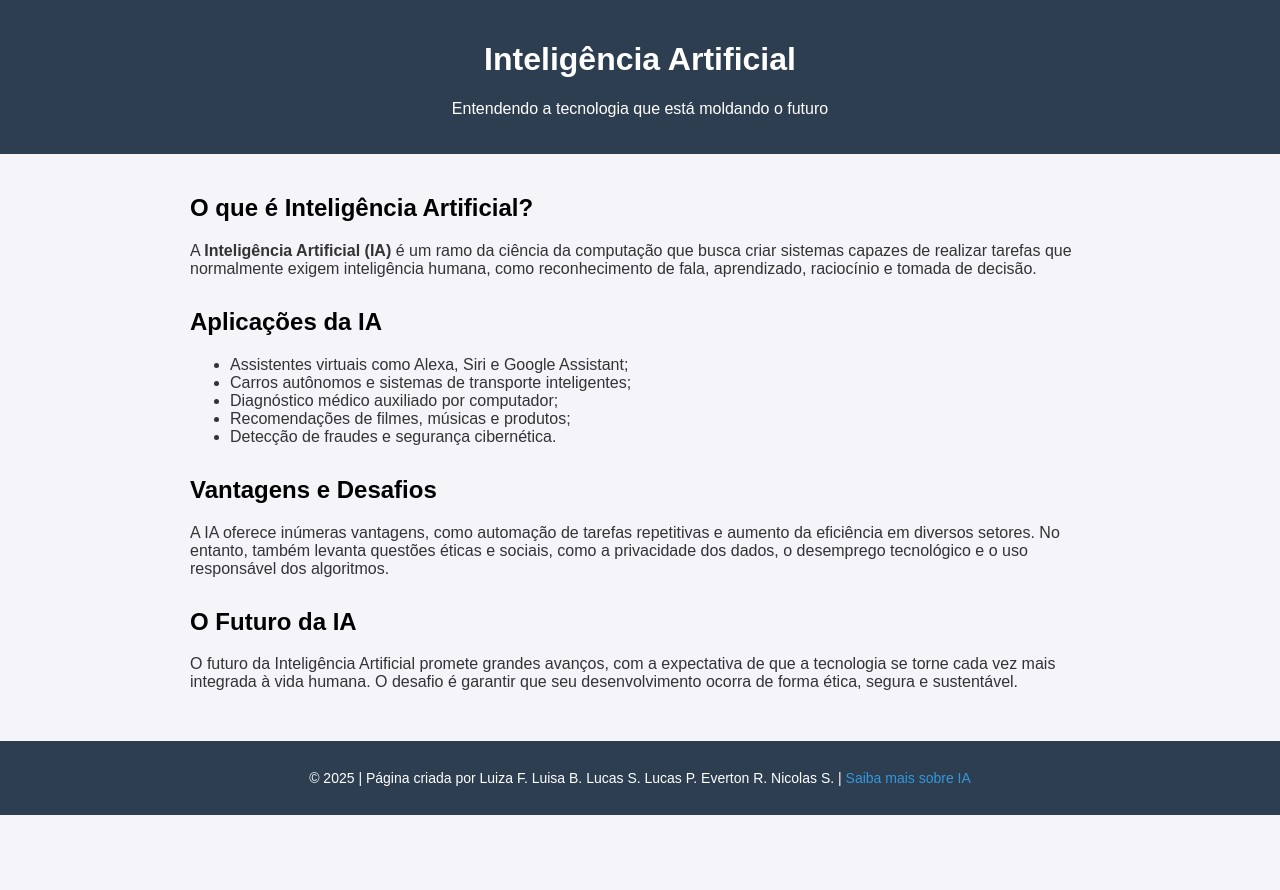
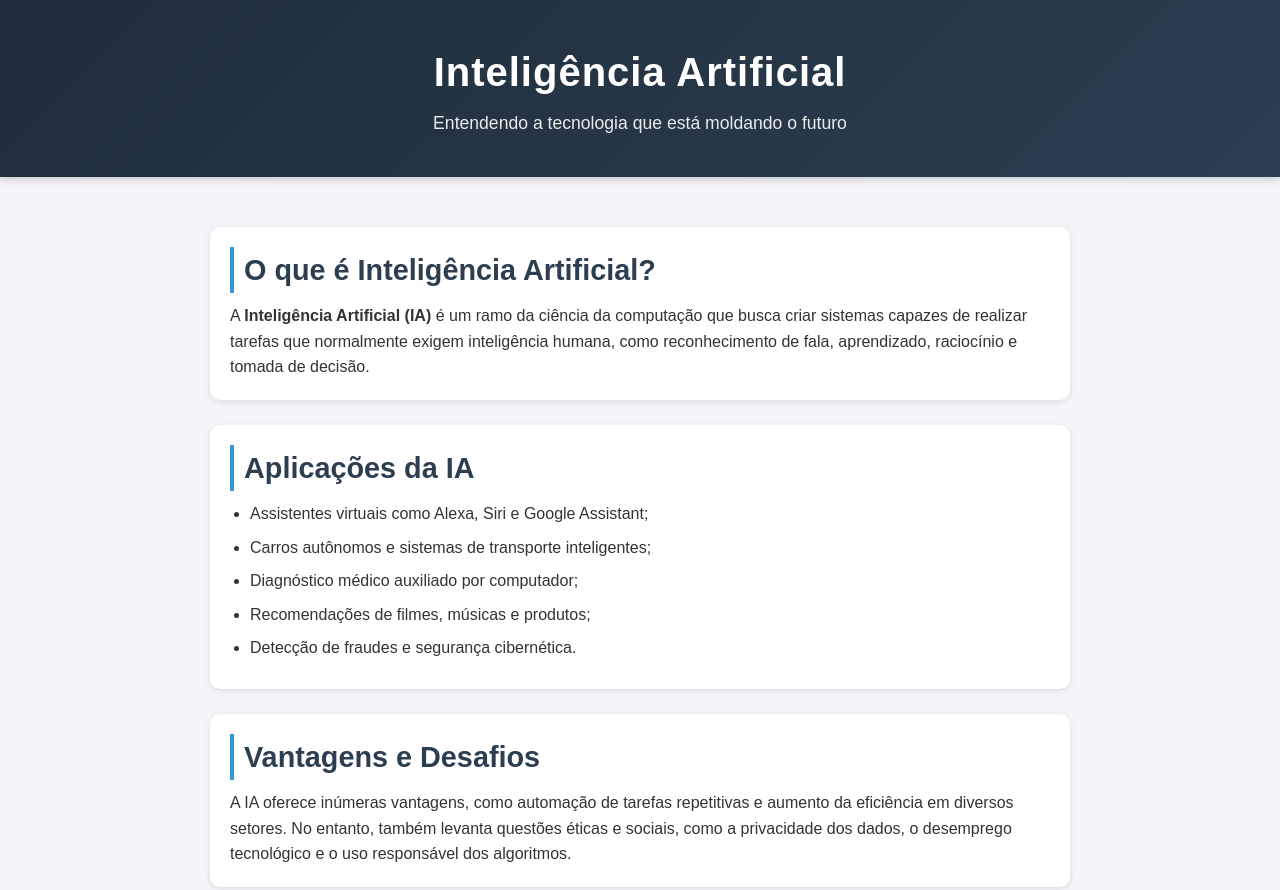
Before and after one commit to LucasSiqueirard/trabalho-faculdade, a plain HTML site: page trabalho facul/projeto faculdade IA.html in a window 1280 px wide. Shown: the top 890 px of the page. Before the commit the page ends 815 px from the top, so only its background shows below. Drawn offline with Linux system fonts and the light colour scheme.

Commit message:
feat: adjust css style

```diff
--- a/trabalho facul/projeto faculdade IA.html
+++ b/trabalho facul/projeto faculdade IA.html
@@ -5,69 +5,8 @@
     <meta name="viewport" content="width=device-width, initial-scale=1.0">
     <meta name="description" content="Página informativa sobre Inteligência Artificial.">
     <title>Inteligência Artificial</title>
-    <style>
-        body {
-            font-family: Arial, Helvetica, sans-serif;
-            margin: 0;
-            padding: 0;
-            background-color: #f4f4f9;
-            color: #333;
-        }
+    <link rel="stylesheet" href="style.css">
 
-        header {
-            background-color: #2c3e50;
-            color: white;
-            padding: 20px 0;
-            text-align: center;
-        }
-
-        main {
-            padding: 20px;
-            max-width: 900px;
-            margin: auto;
-        }
-
-        h1 {
-            color: #FFFFFF;
-        }
-
-
-	h2 {
-            color: #000000;
-        }
-
-        section {
-            margin-bottom: 30px;
-        }
-
-        .image-container {
-            text-align: center;
-            margin: 20px 0;
-        }
-
-        img {
-            max-width: 100%;
-            height: auto;
-            border-radius: 10px;
-        }
-
-        footer {
-            background-color: #2c3e50;
-            color: white;
-            text-align: center;
-            padding: 15px;
-            font-size: 14px;
-        }
-
-        a {
-            color: #3498db;
-            text-decoration: none;
-        }
-
-        a:hover {
-            text-decoration: underline;
-        }
-    </style>
 </head>
 <body>
 
```
